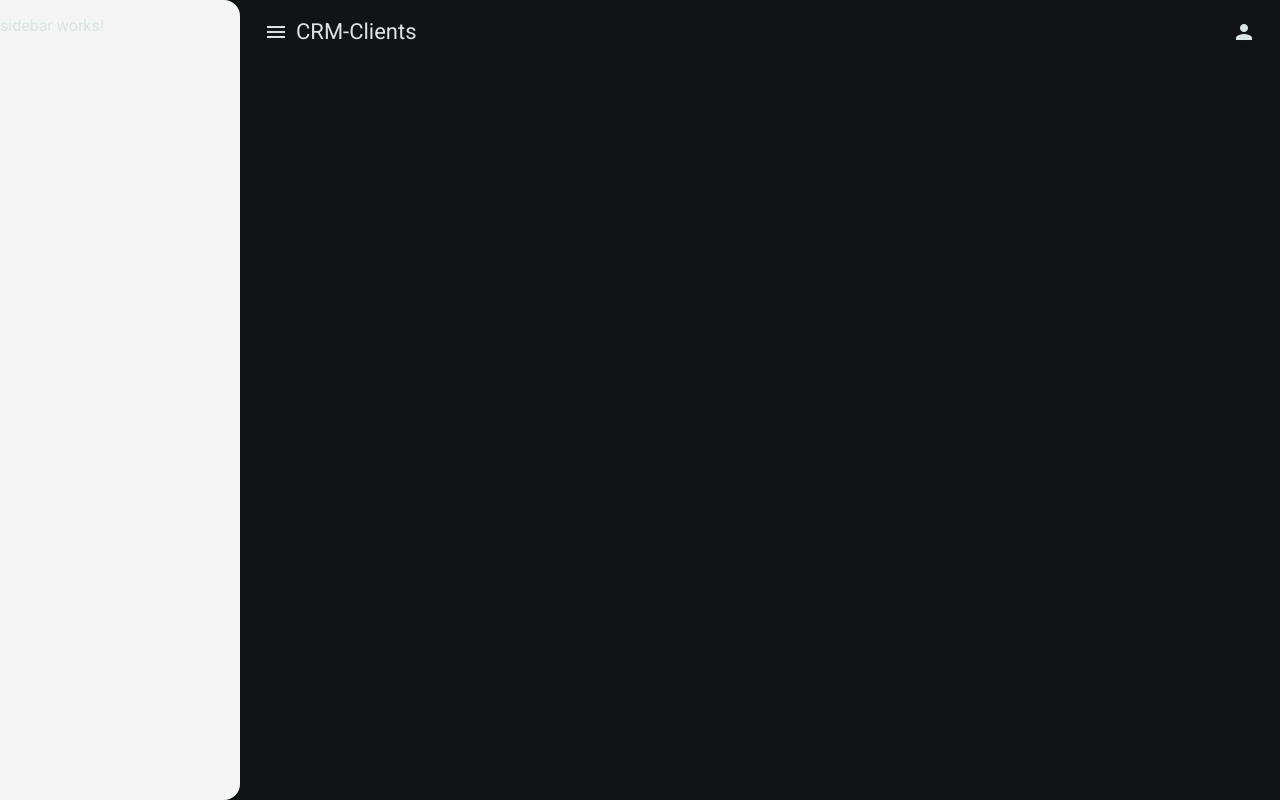
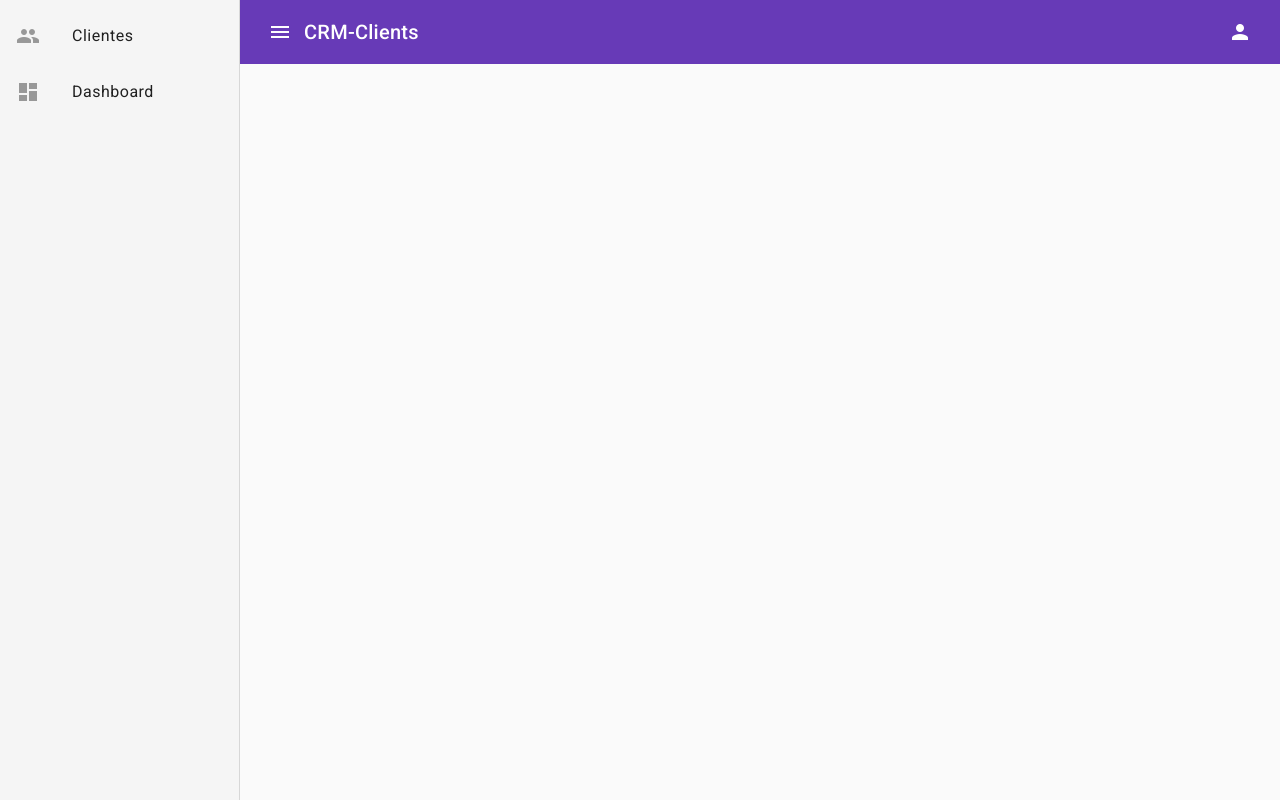
Before and after one commit to MarcoAndresSilva/crm-clients, an Angular app: page / in a window 1280 px wide. Built offline with nearby package versions, Linux system fonts and the light colour scheme.

Commit message:
feat: define theme of layout

```diff
--- a/angular.json
+++ b/angular.json
@@ -39,7 +39,7 @@
               }
             ],
             "styles": [
-              "@angular/material/prebuilt-themes/cyan-orange.css",
+              "@angular/material/prebuilt-themes/deeppurple-amber.css",
               "src/styles.scss"
             ],
             "scripts": []
@@ -99,7 +99,7 @@
               }
             ],
             "styles": [
-              "@angular/material/prebuilt-themes/cyan-orange.css",
+              "@angular/material/prebuilt-themes/deeppurple-amber.css",
               "src/styles.scss"
             ],
             "scripts": []
--- a/src/app/app.component.ts
+++ b/src/app/app.component.ts
@@ -4,7 +4,7 @@ import { Component } from '@angular/core';
   selector: 'app-root',
   templateUrl: './app.component.html',
   standalone: false,
-  styleUrl: './app.component.scss'
+  styleUrls: ['./app.component.scss']
 })
 export class AppComponent {
   title = 'crm-clients';
--- a/src/app/layout/components/layout/layout.component.ts
+++ b/src/app/layout/components/layout/layout.component.ts
@@ -4,7 +4,7 @@ import { Component } from '@angular/core';
   selector: 'app-layout',
   standalone: false,
   templateUrl: './layout.component.html',
-  styleUrl: './layout.component.scss'
+  styleUrls: ['./layout.component.scss']
 })
 export class LayoutComponent {
 
--- a/src/app/layout/components/sidebar/sidebar.component.html
+++ b/src/app/layout/components/sidebar/sidebar.component.html
@@ -1 +1,12 @@
-<p>sidebar works!</p>
+<!-- src/app/layout/components/sidebar/sidebar.component.html -->
+<mat-nav-list>
+    <!-- <h2 matSubheader>Menú</h2> -->
+    <a mat-list-item routerLink="/clients" routerLinkActive="active-link">
+        <mat-icon matListItemIcon>people</mat-icon>
+        <span matListItemTitle>Clientes</span>
+    </a>
+    <a mat-list-item routerLink="/dashboard" routerLinkActive="active-link">
+        <mat-icon matListItemIcon>dashboard</mat-icon>
+        <span matListItemTitle>Dashboard</span>
+    </a>
+</mat-nav-list>
--- a/src/app/layout/components/sidebar/sidebar.component.scss
+++ b/src/app/layout/components/sidebar/sidebar.component.scss
@@ -0,0 +1,9 @@
+.active-link {
+    background-color: rgba(63, 81, 181, 0.1);
+    color: #3f51b5;
+    font-weight: bold;
+
+    mat-icon {
+        color: #3f51b5;
+    }
+}
--- a/src/app/layout/components/sidebar/sidebar.component.ts
+++ b/src/app/layout/components/sidebar/sidebar.component.ts
@@ -4,7 +4,7 @@ import { Component } from '@angular/core';
   selector: 'app-sidebar',
   standalone: false,
   templateUrl: './sidebar.component.html',
-  styleUrl: './sidebar.component.scss'
+  styleUrls: ['./sidebar.component.scss']
 })
 export class SidebarComponent {
 
--- a/src/index.html
+++ b/src/index.html
@@ -9,7 +9,7 @@
   <link href="https://fonts.googleapis.com/css2?family=Roboto:wght@300;400;500&display=swap" rel="stylesheet">
   <link href="https://fonts.googleapis.com/icon?family=Material+Icons" rel="stylesheet">
 </head>
-<body class="mat-typography">
+<body class="mat-typography" deeppurple-amber-theme>
   <app-root></app-root>
 </body>
 </html>
--- a/src/styles.scss
+++ b/src/styles.scss
@@ -1,4 +1,5 @@
-/* You can add global styles to this file, and also import other style files */
+@use '@angular/material' as mat;
+@include mat.core();
 
 html, body { height: 100%; }
 body { margin: 0; font-family: Roboto, "Helvetica Neue", sans-serif; }
```
